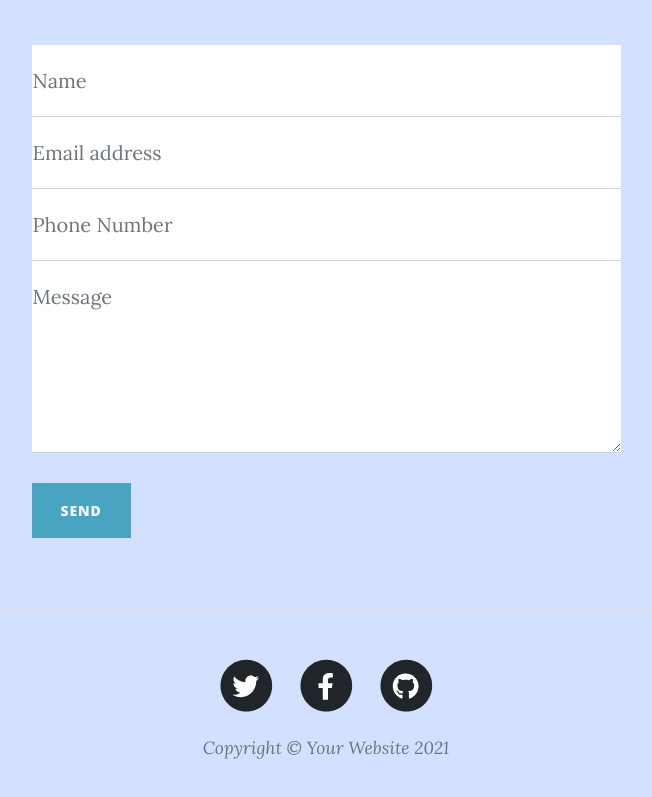
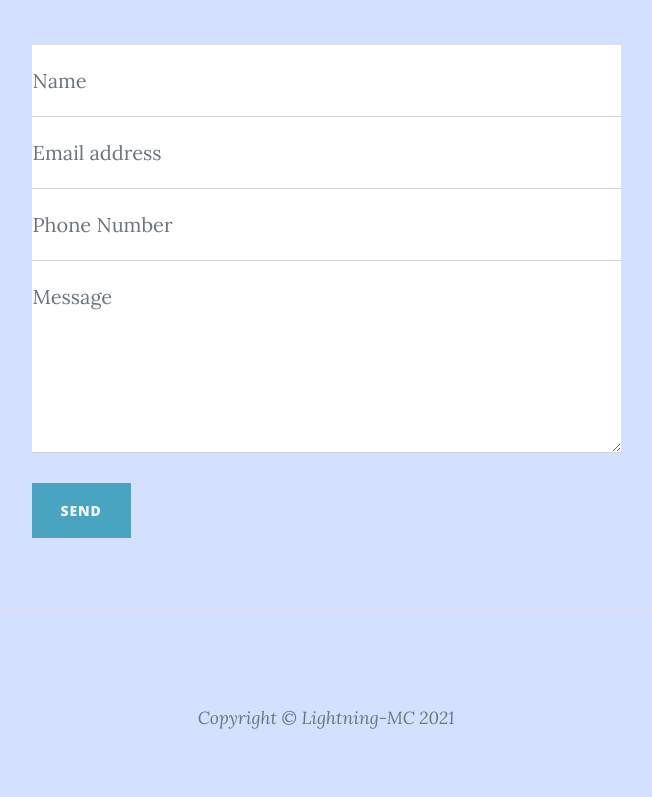
Before and after one commit to Lightning-MC/Lightning-Mc.github.io, a website: page dist/contact.html in a window 1280 px wide. Shown: the part 675-1472 px from the top of the page, without its empty margins (314-966 px from the left). Drawn offline with nearby package versions, Linux system fonts and the light colour scheme.

Commit message:
Update contact.html

```diff
--- a/dist/contact.html
+++ b/dist/contact.html
@@ -117,7 +117,7 @@
                     <div class="col-md-10 col-lg-8 col-xl-7">
                         <ul class="list-inline text-center">
                             <li class="list-inline-item">
-                                <a href="#!">
+<!--                                 <a href="#!">
                                     <span class="fa-stack fa-lg">
                                         <i class="fas fa-circle fa-stack-2x"></i>
                                         <i class="fab fa-twitter fa-stack-1x fa-inverse"></i>
@@ -138,10 +138,10 @@
                                         <i class="fas fa-circle fa-stack-2x"></i>
                                         <i class="fab fa-github fa-stack-1x fa-inverse"></i>
                                     </span>
-                                </a>
+                                </a> -->
                             </li>
                         </ul>
-                        <div class="small text-center text-muted fst-italic">Copyright &copy; Your Website 2021</div>
+                        <div class="small text-center text-muted fst-italic">Copyright &copy; Lightning-MC 2021</div>
                     </div>
                 </div>
             </div>
```
